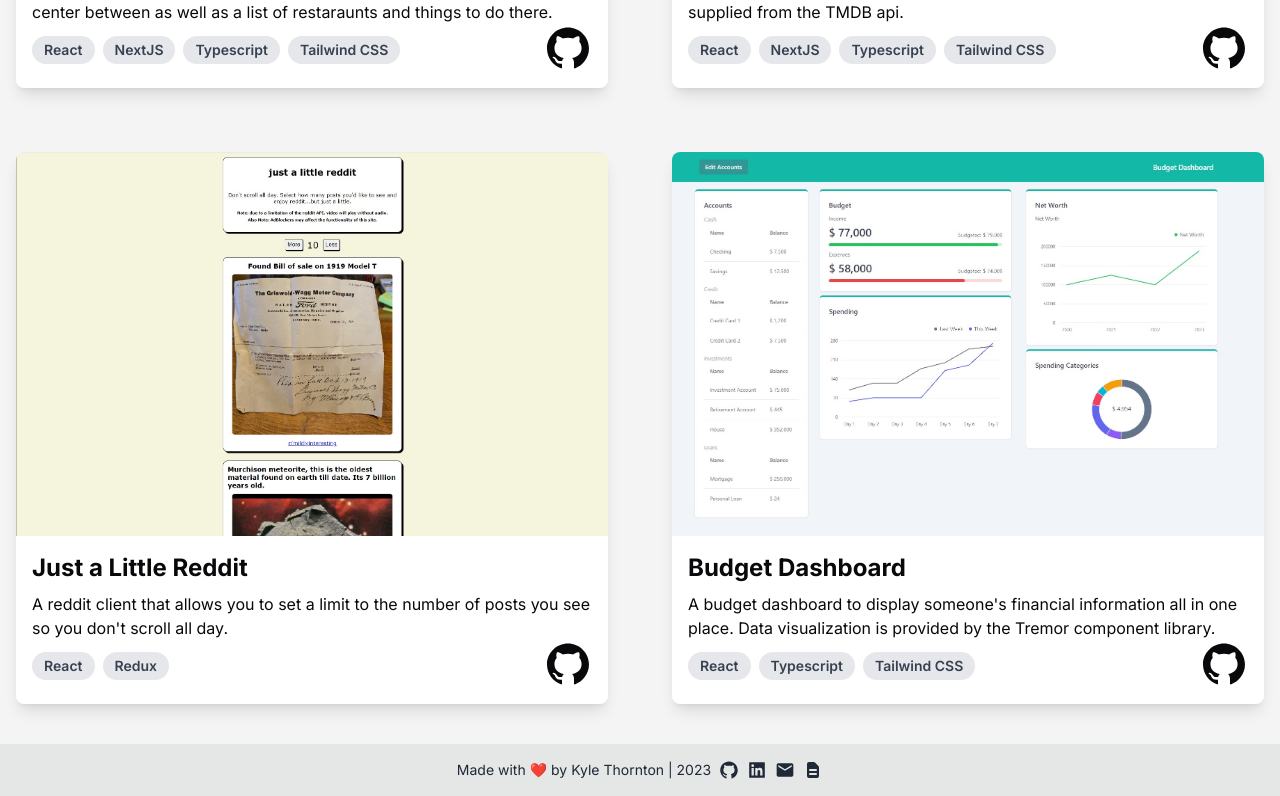
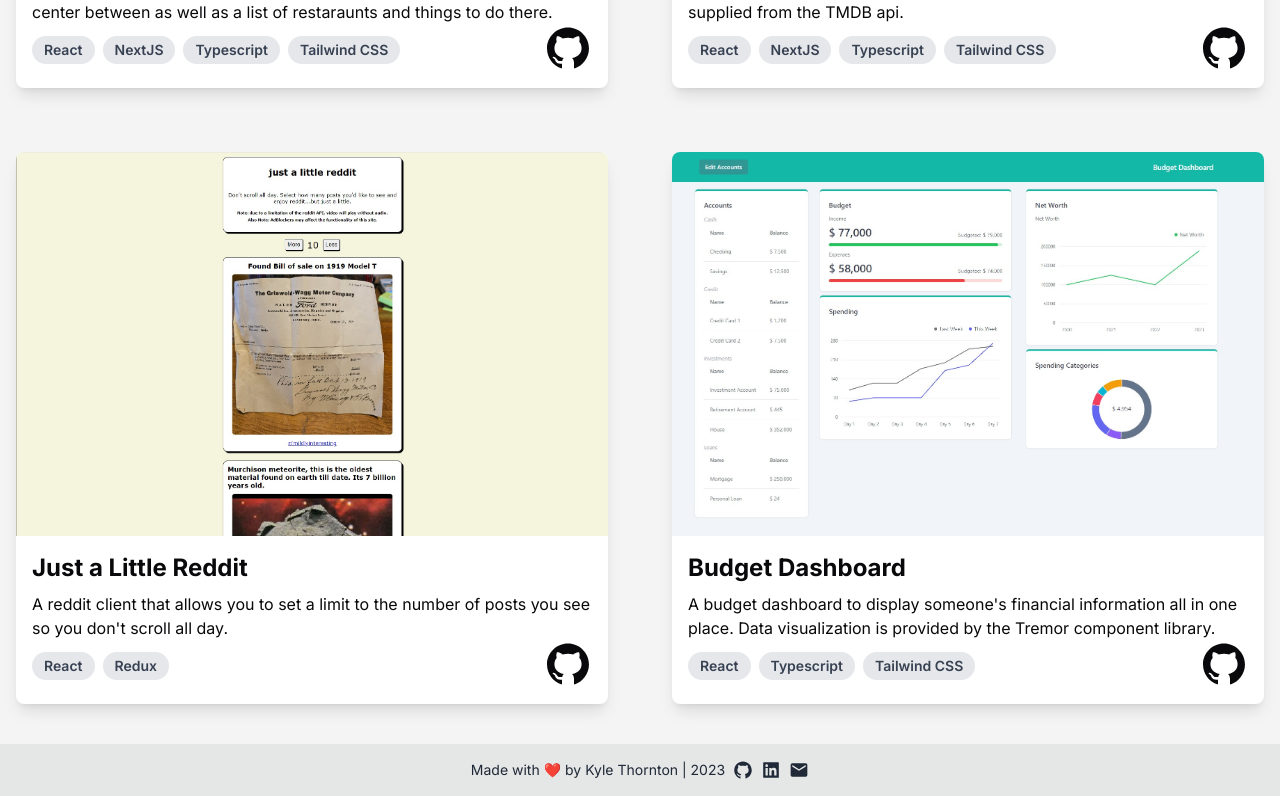
Before and after one commit to KyleMThornton/kyle-thornton-portfolio, a Next.js app: page / in a window 1280 px wide. Shown: the part 1286-2082 px from the top of the page. Built offline with nearby package versions, Linux system fonts and the light colour scheme.

Commit message:
Remove resume link

```diff
--- a/components/Footer.tsx
+++ b/components/Footer.tsx
@@ -1,6 +1,6 @@
-import {AiFillGithub, AiFillLinkedin} from 'react-icons/ai';
-import {MdEmail} from 'react-icons/md';
-import {HiDocumentText} from 'react-icons/hi';
+import { AiFillGithub, AiFillLinkedin } from "react-icons/ai";
+import { MdEmail } from "react-icons/md";
+import { HiDocumentText } from "react-icons/hi";
 
 export default function Footer() {
   const date = new Date();
@@ -8,16 +8,30 @@
 
   return (
     <footer className="footer footer-center p-4 bg-base-300 dark:bg-zinc-950 text-base-content dark:text-zinc-100">
-      <aside className='flex'>
-        <div className='flex'>
-          <p className='hidden sm:block'>Made with ❤️ by</p>
+      <aside className="flex">
+        <div className="flex">
+          <p className="hidden sm:block">Made with ❤️ by</p>
           <p>&nbsp;Kyle Thornton</p>
           <p>&nbsp;| {year}</p>
         </div>
-        <a href='https://github.com/KyleMThornton' target="_blank" rel="noopener noreferrer"><AiFillGithub className="text-xl hover:text-red-400" /></a>
-        <a href='https://www.linkedin.com/in/kyle-m-thornton/' target="_blank" rel="noopener noreferrer"><AiFillLinkedin className="text-xl hover:text-red-400" /></a>
-        <a href="mailto:kylemthornton@gmail.com"><MdEmail className="text-xl hover:text-red-400" /></a>
-        <a href='/files/KyleThorntonResume.pdf'><HiDocumentText className="text-xl hover:text-red-400" /></a>
+        <a
+          href="https://github.com/KyleMThornton"
+          target="_blank"
+          rel="noopener noreferrer"
+        >
+          <AiFillGithub className="text-xl hover:text-red-400" />
+        </a>
+        <a
+          href="https://www.linkedin.com/in/kyle-m-thornton/"
+          target="_blank"
+          rel="noopener noreferrer"
+        >
+          <AiFillLinkedin className="text-xl hover:text-red-400" />
+        </a>
+        <a href="mailto:kylemthornton@gmail.com">
+          <MdEmail className="text-xl hover:text-red-400" />
+        </a>
+        {/* <a href='/files/KyleThorntonResume.pdf'><HiDocumentText className="text-xl hover:text-red-400" /></a> */}
       </aside>
     </footer>
   );
```
